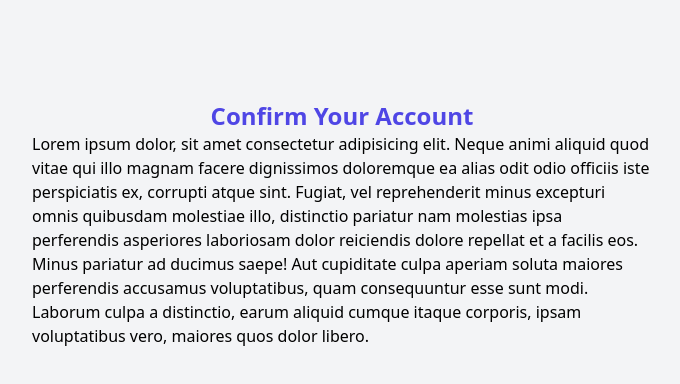
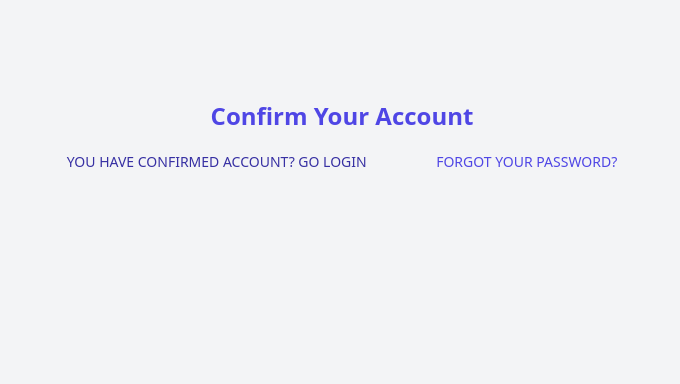
Before and after one commit to reloadercf/frontend-tasks, a React (Vite) app: page /confirm/1 in a window 1280 px wide. Shown: the top 384 px of the page, without its empty margins (298-978 px from the left). Built offline with nearby package versions, Linux system fonts and the light colour scheme; no server answers.

Commit message:
feat: :alien: Add acces to confirm account using slug link token of user

```diff
--- a/src/pages/ConfirmAccount.tsx
+++ b/src/pages/ConfirmAccount.tsx
@@ -1,19 +1,60 @@
+import axios from 'axios';
+import { useEffect, useState } from 'react';
+import { useParams, Link } from 'react-router-dom';
+
+import Alert from '../components/Alert';
+
 export const ConfirmAccount = () => {
+  const [notification, setNotification] = useState({
+    message: null,
+    kind: null,
+  });
+
+  const { id } = useParams();
+  useEffect(() => {
+    const confirmAccount = async () => {
+      try {
+        const url = `${import.meta.env.VITE_BACKEND_URL}/users/confirm/${id}`;
+        const { data } = await axios(url);
+        setNotification({
+          message: data.msj,
+          kind: 'success',
+        });
+      } catch (err) {
+        setNotification({
+          message: err.response.data.msj,
+          kind: 'error',
+        });
+      }
+    };
+    confirmAccount();
+  }, []);
   return (
     <div>
       <h2 className="capitalize text-center text-indigo-600 font-bold text-2xl">
         Confirm your account
       </h2>
-      Lorem ipsum dolor, sit amet consectetur adipisicing elit. Neque animi
-      aliquid quod vitae qui illo magnam facere dignissimos doloremque ea alias
-      odit odio officiis iste perspiciatis ex, corrupti atque sint. Fugiat, vel
-      reprehenderit minus excepturi omnis quibusdam molestiae illo, distinctio
-      pariatur nam molestias ipsa perferendis asperiores laboriosam dolor
-      reiciendis dolore repellat et a facilis eos. Minus pariatur ad ducimus
-      saepe! Aut cupiditate culpa aperiam soluta maiores perferendis accusamus
-      voluptatibus, quam consequuntur esse sunt modi. Laborum culpa a
-      distinctio, earum aliquid cumque itaque corporis, ipsam voluptatibus vero,
-      maiores quos dolor libero.
+      {notification.message && (
+        <Alert
+          message={notification.message}
+          kind={notification.kind}
+          setNotification={setNotification}
+        />
+      )}
+      <nav className="lg:flex lg:justify-around">
+        <Link
+          className="block text-center my-5 text-indigo-800 uppercase text-sm"
+          to="/"
+        >
+          You have confirmed account? Go Login
+        </Link>
+        <Link
+          className="block text-center my-5 text-indigo-600 uppercase text-sm"
+          to="forget-password"
+        >
+          Forgot your password?
+        </Link>
+      </nav>
     </div>
   );
 };
```
